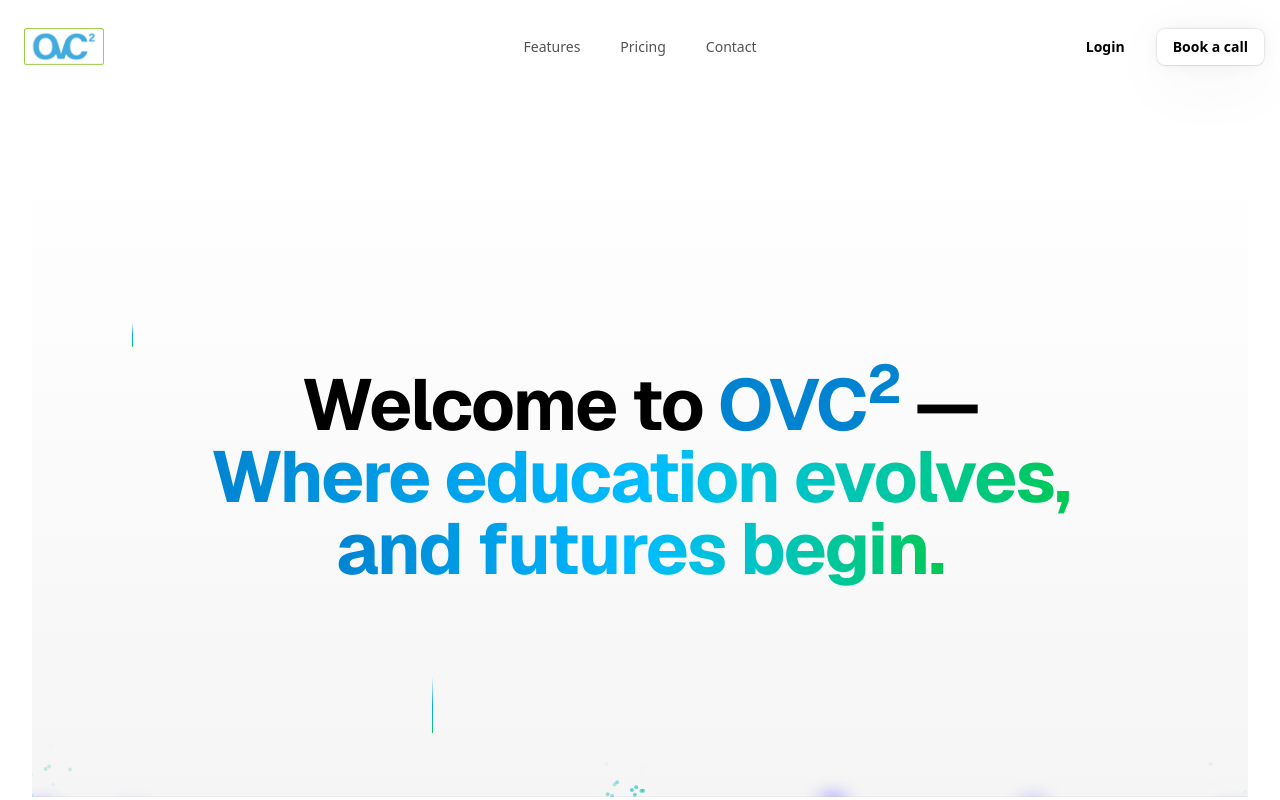
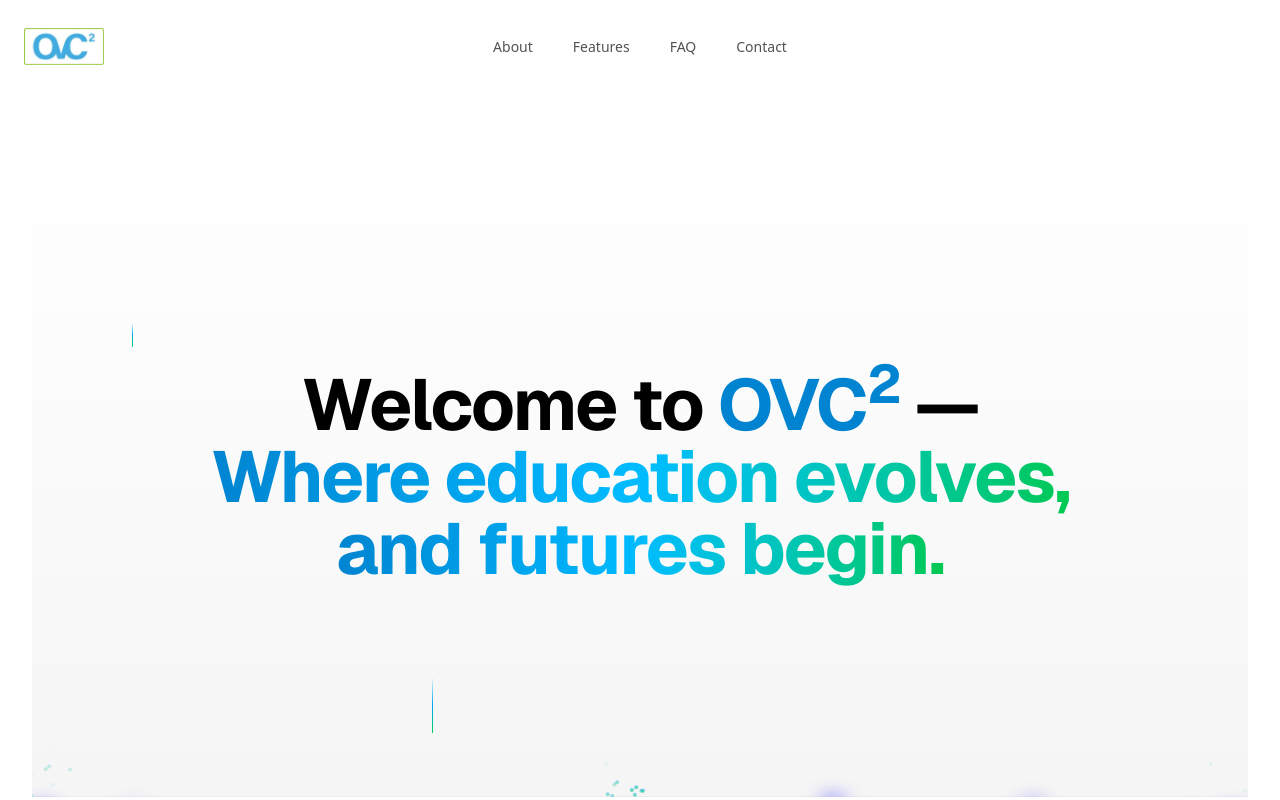
Before and after one commit to Ubaton/ovcc, a Next.js app: page / in a window 1280 px wide. Shown: the top 800 px of the page. Built offline with nearby package versions, Linux system fonts and the light colour scheme.

Commit message:
Navbar component update

```diff
--- a/app/components/Navbar/Navbar.tsx
+++ b/app/components/Navbar/Navbar.tsx
@@ -6,7 +6,6 @@
   NavItems,
   MobileNav,
   NavbarLogo,
-  NavbarButton,
   MobileNavHeader,
   MobileNavToggle,
   MobileNavMenu,
@@ -16,12 +15,15 @@
 export function ResizableNavbar() {
   const navItems = [
     {
+      name: "About",
+      link: "#about",
+    },
+    {
       name: "Features",
       link: "#features",
-    },
-    {
-      name: "Pricing",
-      link: "#pricing",
+    },    {
+      name: "FAQ",
+      link: "#faq",
     },
     {
       name: "Contact",
@@ -38,10 +40,6 @@
         <NavBody>
           <NavbarLogo />
           <NavItems items={navItems} />
-          <div className="flex items-center gap-4">
-            <NavbarButton variant="secondary">Login</NavbarButton>
-            <NavbarButton variant="primary">Book a call</NavbarButton>
-          </div>
         </NavBody>
 
         {/* Mobile Navigation */}
@@ -68,22 +66,6 @@
                 <span className="block">{item.name}</span>
               </a>
             ))}
-            <div className="flex w-full flex-col gap-4">
-              <NavbarButton
-                onClick={() => setIsMobileMenuOpen(false)}
-                variant="primary"
-                className="w-full"
-              >
-                Login
-              </NavbarButton>
-              <NavbarButton
-                onClick={() => setIsMobileMenuOpen(false)}
-                variant="primary"
-                className="w-full"
-              >
-                Book a call
-              </NavbarButton>
-            </div>
           </MobileNavMenu>
         </MobileNav>
       </Navbar>
```
Lines whose indentation alone changed are shown as unchanged.
